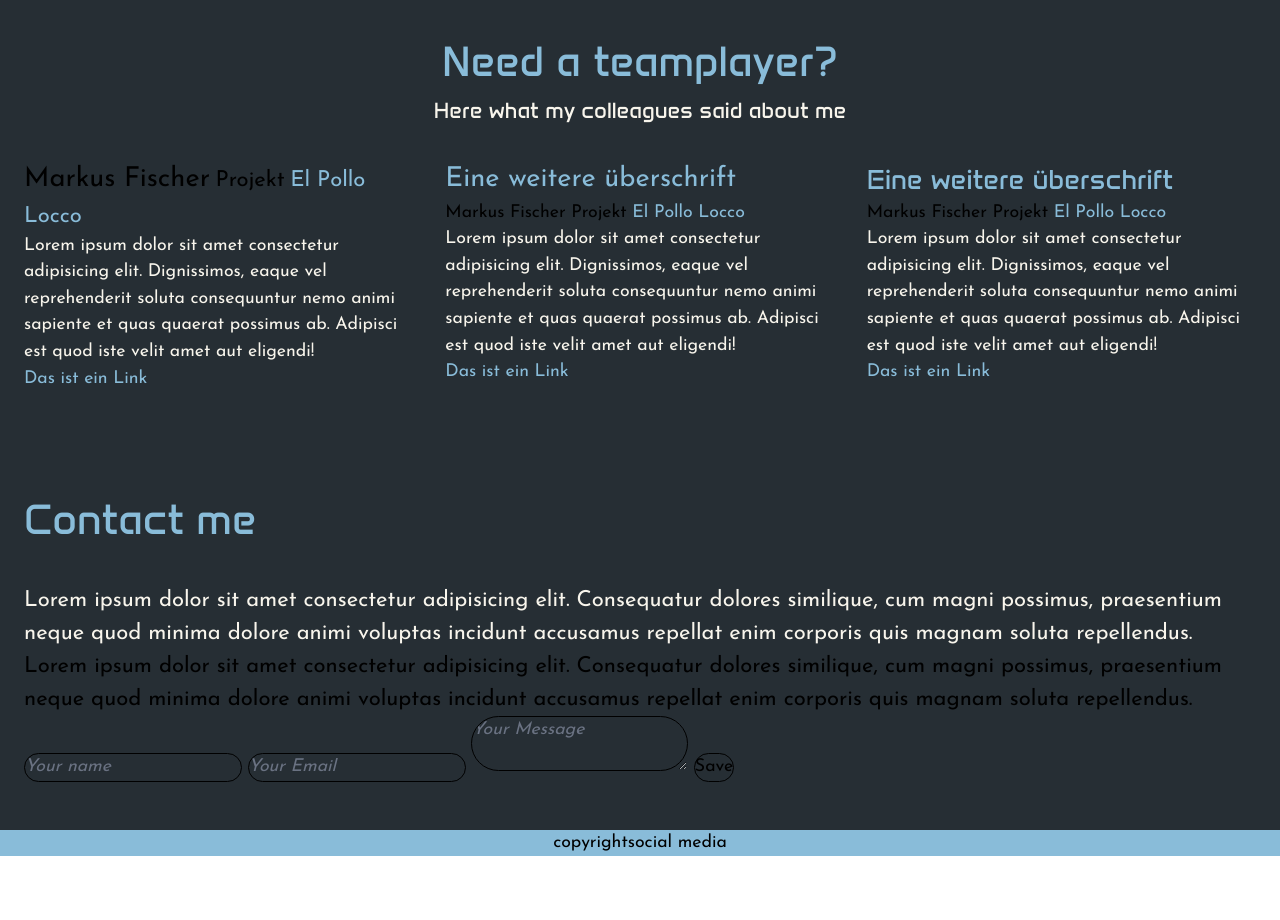
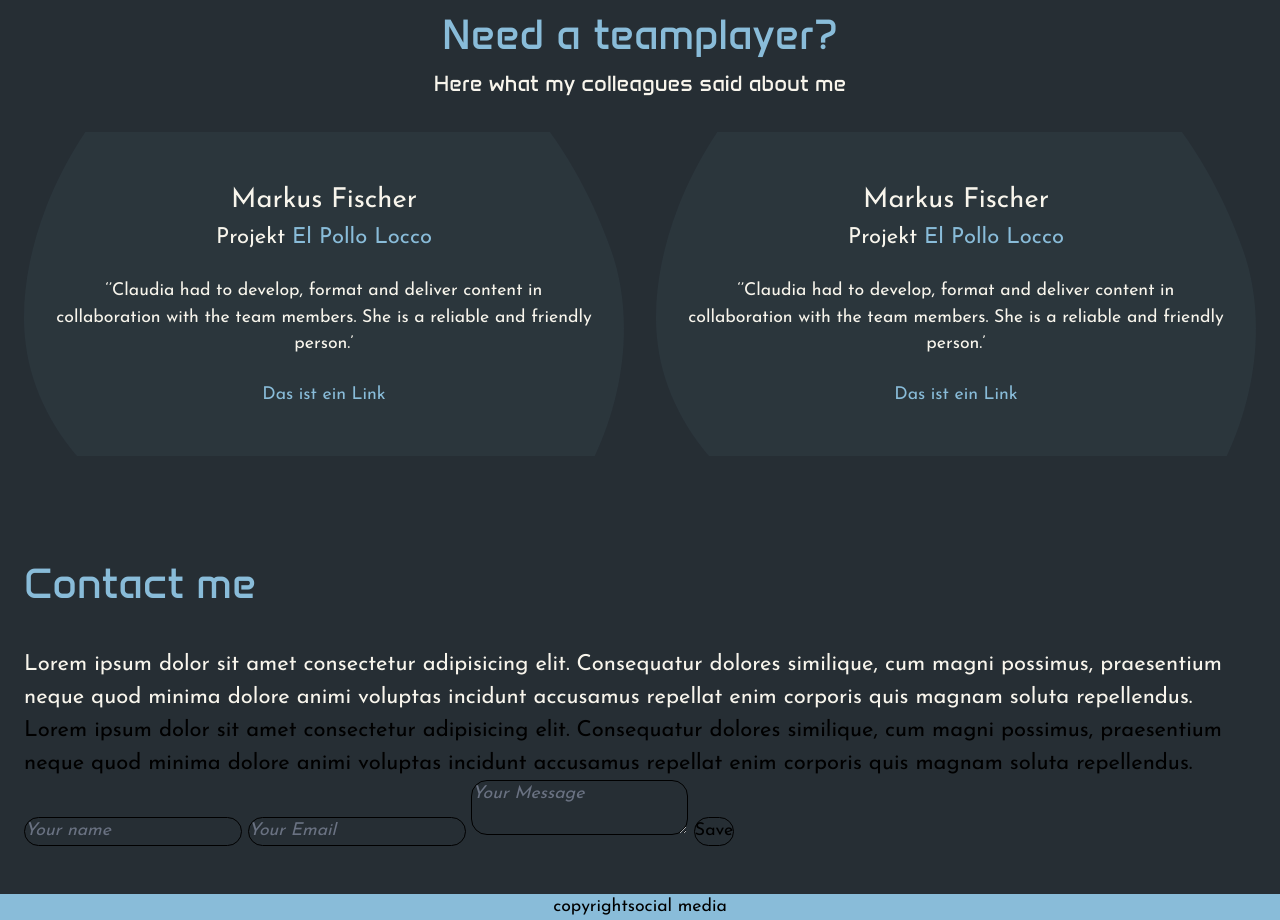
Before and after one commit to mideasdesign/htmlportfolio, a website: page src/index.html in a window 1280 px wide. Shown: the part 1570-2490 px from the top of the page. Before the commit the page ends 2426 px from the top, so only its background shows below. Drawn offline with Linux system fonts and the light colour scheme.

Commit message:
change the layout of the Testimonial box

```diff
--- a/src/index.html
+++ b/src/index.html
@@ -25,15 +25,35 @@
             <div>language switcher</div>
         </div>
     </nav>
+ <!-- #endregion -->
+    <!-- #endregion -->
+    <!-- #region Header -->
+        <header class=" flex justify-center py-11 sm:py-12 px-6">
+            <section class=" sm:max-w-7xl auto-grid gap-0 text-center">
+                <div class="bg-[url(./assets/images/bg-shape.svg)] bg-contain bg-position-[center_center_2rem] bg-no-repeat">
+                    <img src="./assets/images/person.png" class=" max-h-[42.688rem] mask-no-repeat mask-[url(./assets/images/bg-shape.svg)] bg-no-repeat" alt="">
+                </div>
+                <div>
+                    <div>
+                        <img src="" alt="">
+                    </div>
+                    <div>
+                        <h1 class="text-6xl text-(--accent-color) text-center font-heading">Markus Fischer</h1>
+                        <h2 class="text-2xl text-(--accent-color) text-center uppercase font-heading">Frontend Developer</h2>
+                    </div>
+                </div>
+            </section>
+        </header>
 
+    <!-- #endregion -->
     <!-- #region flowbite nav-->
-<nav class="bg-white border-gray-200 dark:bg-gray-900">
-  <div class="max-w-screen-xl flex flex-wrap items-center justify-between mx-auto p-4">
+    <nav class="bg-white border-gray-200 dark:bg-(--secondary-color)">
+    <div class="sm:max-w7xl flex flex-wrap items-center justify-between mx-auto p-4">
     <a href="https://flowbite.com/" class="flex items-center space-x-3 rtl:space-x-reverse">
         <img src="https://flowbite.com/docs/images/logo.svg" class="h-8" alt="Flowbite Logo" />
         <span class="self-center text-2xl font-semibold whitespace-nowrap dark:text-white">Flowbite</span>
     </a>
-  <div class="flex items-center md:order-2 space-x-1 md:space-x-0 rtl:space-x-reverse">
+    <div class="flex items-center md:order-2 space-x-1 md:space-x-0">
         <button type="button" data-dropdown-toggle="language-dropdown-menu" class="inline-flex items-center font-medium justify-center px-4 py-2 text-sm text-gray-900 dark:text-white rounded-lg cursor-pointer hover:bg-gray-100 dark:hover:bg-gray-700 dark:hover:text-white">
             Deutsch (DE)
         </button>
@@ -85,44 +105,6 @@
         </li>
         </ul>
     </div>
-  </div>
-</nav>
- <!-- #endregion -->
-    <!-- #endregion -->
-    <!-- #region Header -->
-        <header class=" flex justify-center py-11 sm:py-12 px-6">
-            <section class=" sm:max-w-7xl auto-grid gap-0 text-center">
-                <div class="bg-[url(./assets/images/bg-shape.svg)] bg-contain bg bottom bg-no-repeat">
-                    <img src="./assets/images/person.png" class=" max-h-[42.688rem] mask-center mask-no-repeat mask-[url(./assets/images/bg-shape.svg)] bg-bottom bg-no-repeat" alt="">
-                </div>
-                <div>
-                    <div>
-                        <img src="" alt="">
-                    </div>
-                    <div>
-                        <h1 class="text-6xl text-(--accent-color) text-center font-heading">Markus Fischer</h1>
-                        <h2 class="text-2xl text-(--accent-color) text-center uppercase font-heading">Frontend Developer</h2>
-                    </div>
-                </div>
-            </section>
-        </header>
-
-    <!-- #endregion -->
-    <!-- #region nav -->
-     <nav class=" hidden sm:flex justify-center font-display items-center bg-(--secondary-color)">
-        <div id="navbar" class=" sm:max-w-7xl flex justify-between flex-auto">
-            <div>
-                <img src="./assets/images/Logo_icon1.svg" class="h-6" alt="">
-            </div>
-            <div>
-                <ul class="flex items-center gap-4">
-                    <li>test</li>
-                    <li>test</li>
-                    <li>test</li>
-                    <li>test</li>
-                </ul>
-            </div>
-            <div>language switcher</div>
     </div>
     </nav>
     <!-- #endregion -->
@@ -198,33 +180,22 @@
                 <h3 class="text-4xl text-(--secondary-color) font-heading text-center">Need a teamplayer? </h3>
                 <h4 class="text-xl text-(--accent-color) font-heading pb-8 text-center">Here what my colleagues said about me</h4>
             </div>
-            <div class="auto-grid flex justify-center">
-                <div class="">
-                    <span class="text-2xl">Markus Fischer</span>
-                    <span class="text-xl">Projekt</span> <span class="text-(--secondary-color) text-xl"> El Pollo Locco</span>
-                    <p>
-                        Lorem ipsum dolor sit amet consectetur adipisicing elit. Dignissimos, eaque vel reprehenderit soluta consequuntur nemo animi sapiente et quas quaerat possimus ab. Adipisci est quod iste velit amet aut eligendi!</p>
+            <div class="auto-grid">
+                <div class="bg-[url(./assets/images/ellipse02.svg)] bg-no-repeat bg-center bg-cover flex justify-center flex-col text-center py-12 px-8">
+                    <span class="text-2xl text-(--accent-color)">Markus Fischer</span>
+                    <span class="text-xl text-(--accent-color)">Projekt <span class="text-(--secondary-color) text-xl"> El Pollo Locco</span></span>
+                    <p class="py-6">
+                        ‘’Claudia had to develop, format and deliver content in collaboration with the team members. She is a reliable and friendly person.’
+                    </p>
                     <a href="#" class="text-(--secondary-color)">Das ist ein Link</a>
                 </div>
-                <div class="">
-                    <h3 class="text-2xl text-(--secondary-color)">Eine weitere überschrift</h3>
-                    <div>
-                        <span>Markus Fischer</span>
-                        <span>Projekt</span> <span class="text-(--secondary-color)"> El Pollo Locco</span>
-                        <p>
-                            Lorem ipsum dolor sit amet consectetur adipisicing elit. Dignissimos, eaque vel reprehenderit soluta consequuntur nemo animi sapiente et quas quaerat possimus ab. Adipisci est quod iste velit amet aut eligendi!</p>
+                <div class="bg-[url(./assets/images/ellipse02.svg)] bg-no-repeat bg-center bg-cover flex justify-center flex-col text-center py-12 px-8">
+                    <span class="text-2xl text-(--accent-color)">Markus Fischer</span>
+                    <span class="text-xl text-(--accent-color)">Projekt <span class="text-(--secondary-color) text-xl"> El Pollo Locco</span></span>
+                    <p class="py-6">
+                        ‘’Claudia had to develop, format and deliver content in collaboration with the team members. She is a reliable and friendly person.’
+                    </p>
                     <a href="#" class="text-(--secondary-color)">Das ist ein Link</a>
-                    </div>
-                </div>
-                <div class="">
-                    <h3 class="text-2xl text-(--secondary-color) font-heading">Eine weitere überschrift</h3>
-                    <div>
-                        <span>Markus Fischer</span>
-                        <span>Projekt</span> <span class="text-(--secondary-color)"> El Pollo Locco</span>
-                        <p>
-                            Lorem ipsum dolor sit amet consectetur adipisicing elit. Dignissimos, eaque vel reprehenderit soluta consequuntur nemo animi sapiente et quas quaerat possimus ab. Adipisci est quod iste velit amet aut eligendi!</p>
-                        <a href="#" class="text-(--secondary-color)">Das ist ein Link</a>
-                    </div>
                 </div>
             </div>
         </section>
@@ -233,7 +204,7 @@
         <section class="flex justify-center py-11 sm:py-12">
             <div class="sm:max-w-7xl ">
                 <h3 class="text-4xl text-(--secondary-color) font-heading pb-8">Contact me</h3>
-                <div class="grid grid-1">
+                <div class="">
                     <div>
                         <p class="text-xl">
                             Lorem ipsum dolor sit amet consectetur adipisicing elit. Consequatur dolores similique, cum magni possimus, praesentium neque quod minima dolore animi voluptas incidunt accusamus repellat enim corporis quis magnam soluta repellendus.
@@ -247,12 +218,10 @@
                 </div>
                 <div>
                     <form action="" method="post">
-                        <label for="name"></label>
-                        <input id="name" type="text" class="border rounded-4xl placeholder:text-gray-500 placeholder:italic" placeholder="Your name">
-                        <label for="email"></label>
-                        <input id="email" type="email" class="border rounded-4xl placeholder:text-gray-500 placeholder:italic" placeholder="Your Email">
-                        <textarea name="message" id="message" type="email" class="border rounded-4xl placeholder:text-gray-500 placeholder:italic" placeholder="Your Message"></textarea>
-                        <button type="submit" class="border rounded-4xl">
+                        <input id="name" type="text" class="border rounded-2xl placeholder:text-gray-500 placeholder:italic" placeholder="Your name">
+                        <input id="email" type="email" class="border rounded-2xl placeholder:text-gray-500 placeholder:italic" placeholder="Your Email">
+                        <textarea name="message" id="message" type="email" class="border rounded-2xl placeholder:text-gray-500 placeholder:italic" placeholder="Your Message"></textarea>
+                        <button type="submit" class="border rounded-2xl">
                             Save
                         </button>
                     </form>
```
Also changed, not shown: src/assets/images/ellipse02.svg (added), src/assets/images/ellipse25.svg (renamed from src/assets/images/Ellipse 25.svg), src/assets/images/ellipse25hover.svg (renamed from src/assets/images/Ellipse-25hover.svg), src/assets/images/ellipse35.svg (renamed from src/assets/images/Ellipse 35.svg), src/output.css. Lines whose indentation alone changed are shown as unchanged.
